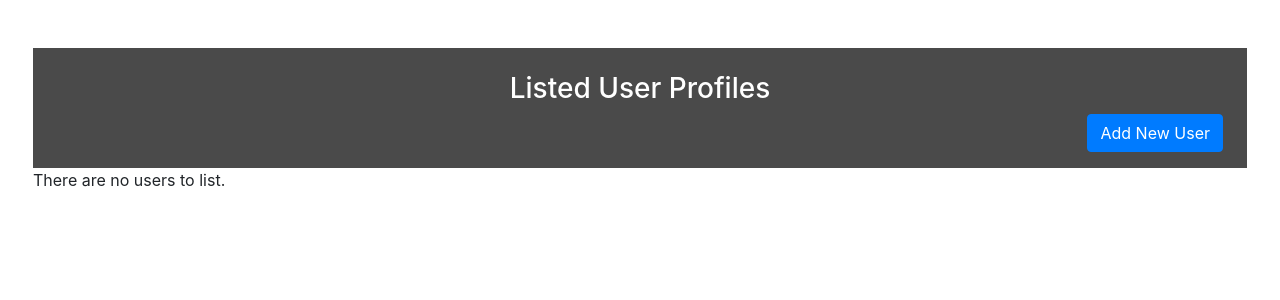
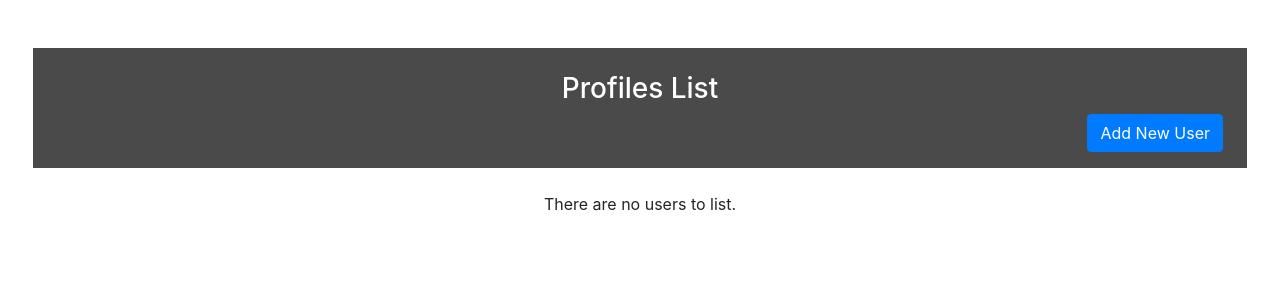
Before and after one commit to nimesha/User-Profiles, a React (Create React App) app: page / in a window 1280 px wide. Shown: the top 300 px of the page. Built offline with nearby package versions, Linux system fonts and the light colour scheme.

Commit message:
User list UI update

```diff
--- a/src/components/UserList.js
+++ b/src/components/UserList.js
@@ -13,7 +13,7 @@ const UserList = () => {
             <div className="p-5">
                 <div className="row py-3   top-background">
                     <div className="col-12 px-0 ">
-                        <h3 className="text-center text-white pt-2">Listed User Profiles</h3>
+                        <h3 className="text-center text-white pt-2">Profiles List</h3>
 
                         <Button className="btn btn-primary btn-border-dark float-right mr-4" onClick={() => setModalShow(true)}>
                             Add New User
@@ -50,7 +50,7 @@ const UserList = () => {
                                 </tbody>
                             </table>
                         ) : (
-                                <div classNameName="empty">There are no users to list.</div>
+                                <div className="col-12"><p className="text-center mt-4">There are no users to list.</p></div>
                             )}
                 </div>
             </div>
```
